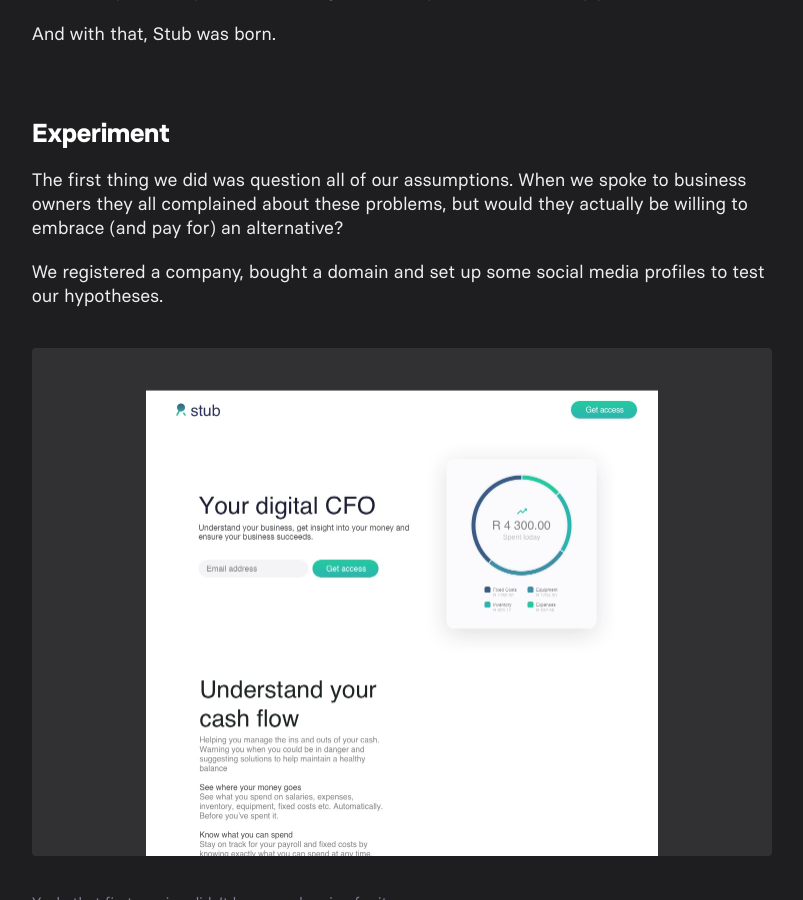
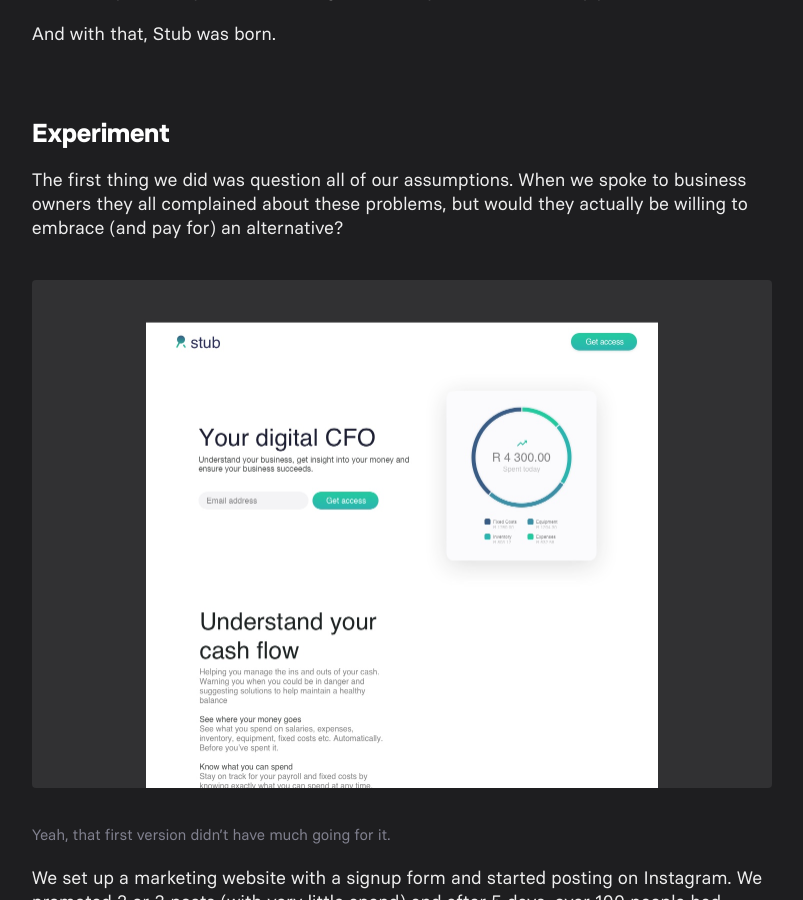
Before and after one commit to stuartwiener/stuartwiener.github.io, a Jekyll site: the page built from stub.html, in a window 1280 px wide and 900 px high, scrolled down 2198 px. Shown: the whole window, without its empty margins (173-976 px from the left). Built offline with Jekyll 4.4.1, drawn with Linux system fonts in a browser that asks for light colours.

Commit message:
better content

```diff
--- a/stub.html
+++ b/stub.html
@@ -49,8 +49,6 @@
     <h2>Experiment</h2>
 
     <p>The first thing we did was question all of our assumptions. When we spoke to business owners they all complained about these problems, but would they actually be willing to embrace (and pay for) an alternative?</p>
-
-    <p>We registered a company, bought a domain and set up some social media profiles to test our hypotheses.</p>
 
     <img class="narrow" src="{{ site.url }}/assets/stub-signup.jpg"  alt="">
 
```
